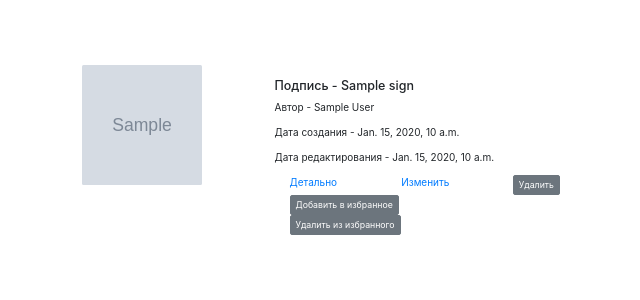
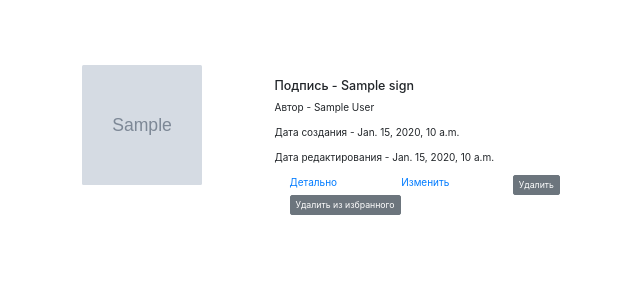
Before and after one commit to Alnazhm/Gallery-App, a Django app: template app/webapp/templates/images.html in a window 1280 px wide. Shown: the part 77-377 px from the top of the page, without its empty margins (3-643 px from the left). Run offline with Django 4.2, Linux system fonts and the light colour scheme; a user stored in the database is signed in; tables that the repository leaves empty hold one stand-in row (values such as "Sample post"); the template is opened without the code that fills it: most values are stand-ins (such as "Sample title", 1, 10 or a date in 2020); grey boxes marked "Sample" are stand-in pictures; parts of the project's set-up code (start-up, migrations or seed data) failed here and were passed over; some libraries are stand-ins or nearby versions.

Commit message:
Скрыла кнопки добавления и удаления из избранного

```diff
--- a/app/webapp/templates/images.html
+++ b/app/webapp/templates/images.html
@@ -35,19 +35,21 @@
                         </form>
                         </div>
                           {% endif %}
-
+                        {% if image not in request.user.images.all %}
                            <div class="col-sm" id="add_btn" data-image-id="{{image.pk}}">
-
-                            <button id="add" type="submit" class="btn btn-secondary btn-sm mr-5 my_class">Добавить в избранное</button>
-
+                               <form action="{% url 'image_favorite' image.pk %}" method="POST">
+                            {% csrf_token %}
+                            <button id="add" type="submit" class="btn btn-secondary btn-sm mr-5">Добавить в избранное</button>
+                               </form>
                         </div>
-
+                          {% else %}
                           <div class="col-sm" id="remove_btn" data-image-id="{{image.pk}}">
-
-                            <button id="remove" type="submit"  class="btn btn-secondary btn-sm mr-5 my_class1">Удалить из избранного</button>
-
+                               <form action="{% url 'image_favorite' image.pk %}" method="POST">
+                            {% csrf_token %}
+                            <button id="remove" type="submit"  class="btn btn-secondary btn-sm mr-5">Удалить из избранного</button>
+                               </form>
                         </div>
-
+                          {% endif %}
                           {% endif %}
                       </div>
                     </div>
@@ -60,12 +62,11 @@
 </div>
 
 {% endblock %}
-
 <script src="https://code.jquery.com/jquery-3.6.1.min.js" integrity="sha256-o88AwQnZB+VDvE9tvIXrMQaPlFFSUTR+nldQm1LuPXQ=" crossorigin="anonymous"></script>
 
 <script>
 
-    $('.my_class').click(function (e) {
+    $('.my_class ').click(function (e) {
         e.preventDefault();
         console.log("HHelleeeeee")
         const imageId = $(this).data('image-id')
```
